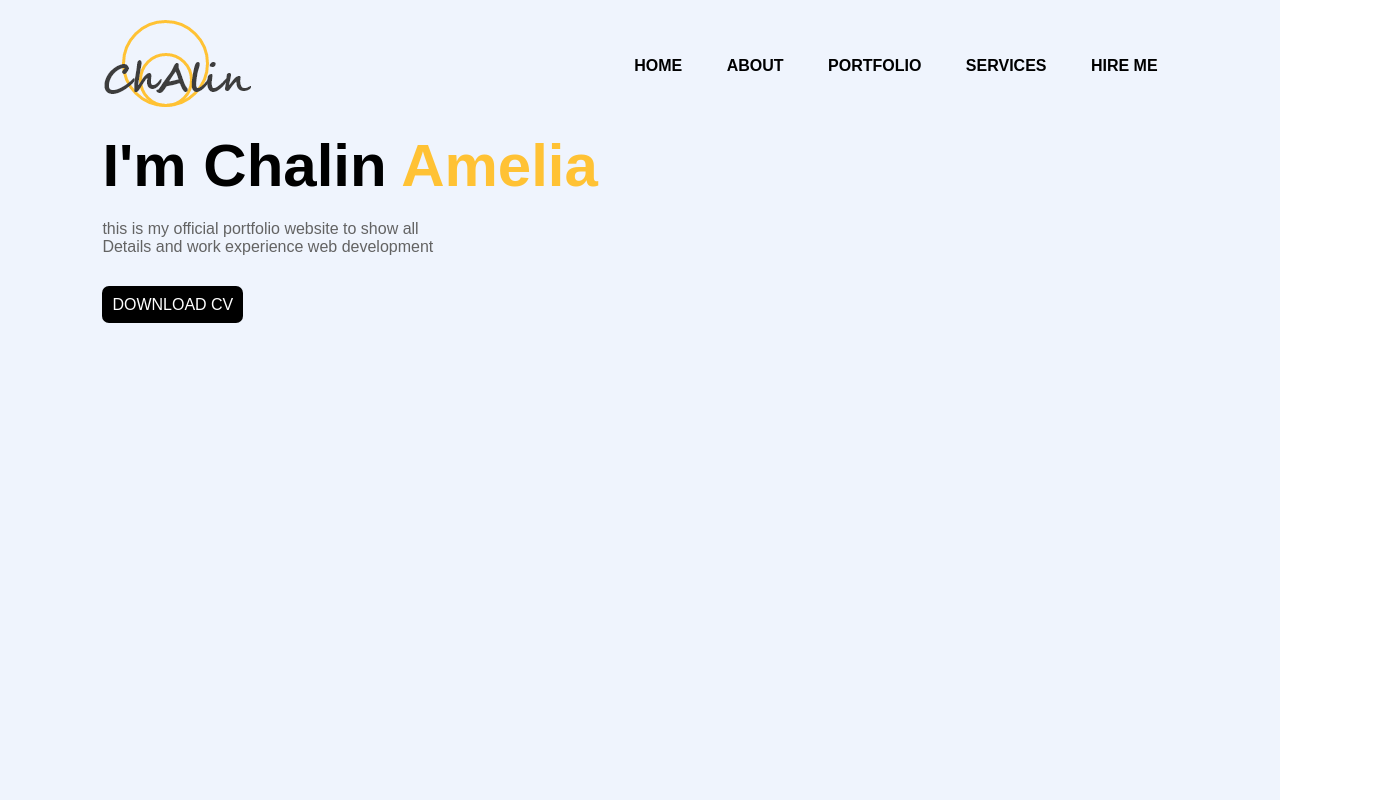
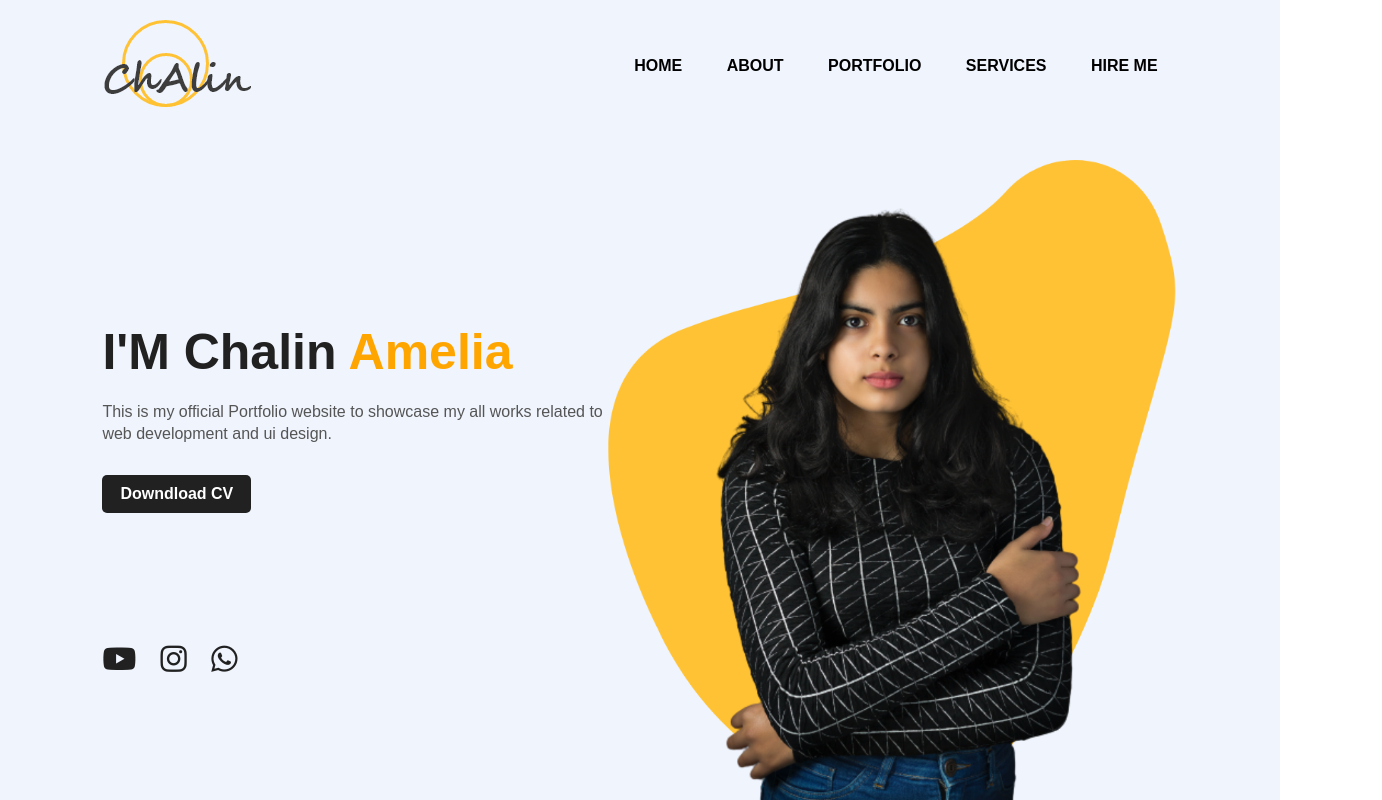
Before and after one commit to alirezatayebinejad/html-css-projects, a plain HTML site: page design 2/index.html in a window 1280 px wide. Shown: the whole page, 1382 px wide, since content can reach past the window. Drawn offline with Linux system fonts and the light colour scheme.

Commit message:
all done

```diff
--- a/design 2/index.html
+++ b/design 2/index.html
@@ -5,6 +5,8 @@
     <meta http-equiv="X-UA-Compatible" content="IE=edge" />
     <meta name="viewport" content="width=device-width, initial-scale=1.0" />
     <link rel="stylesheet" href="styles.css" />
+    <script src="https://kit.fontawesome.com/0e53af926d.js" crossorigin="anonymous"></script>
+
     <title>personal portfolio</title>
   </head>
   <body>
@@ -23,21 +25,24 @@
       </header>
 
       <main>
-        <div class="main-top">
-          <section class="box">
-            <h1>I'm Chalin <span>Amelia</span></h1>
-            <p>
-              this is my official portfolio website to show all <br />
-              Details and work experience web development
-            </p>
-            <a href="#">DOWNLOAD CV</a>
-          </section>
-          <!--
-          <section class="images">
-            <img class="shape" src="shape.png" alt="" />
-            <img class="girl" src="girl.png" alt="" />
-          </section>
-        -->
+        <div class="box">
+          <h1>I'M Chalin <span>Amelia</span></h1>
+          <p>
+            This is my official Portfolio website to showcase my all works
+            related to <br />
+            web development and ui design.
+          </p>
+          <a href="#">Downdload CV</a>
+        </div>
+        <div class="images">
+          <img src="shape.png" class="shape" />
+          <img src="girl.png" class="girl" />
+        </div>
+
+        <div class="social">
+          <a href="#"><i class="fab fa-youtube"></i></a>
+          <a href="#"><i class="fab fa-instagram"></i></a>
+          <a href="#"><i class="fab fa-whatsapp"></i></a>
         </div>
       </main>
     </div>
--- a/design 2/styles.css
+++ b/design 2/styles.css
@@ -37,34 +37,73 @@ nav ul li a:hover {
 
 /* main section */
 
-.main-top {
-  width: 100%;
-  position: relative;
+.box {
+  margin-left: 8%;
+  margin-top: 15%;
 }
-.box {
-position: relative;
-height: 100%;
-left: 8%;
-top: 30 vh;
 
+.box h1 {
+  font-size: 50px;
+  color: #212121;
+  margin-bottom: 20px;
 }
-.box h1{
-  font-size: 60px;
+
+span {
+  color: orange;
 }
-.box span{
-  color: #ffc234;
 
+.box p {
+  color: #555;
+  line-height: 22px;
 }
-.box p{
-  color: rgb(99, 99, 99);
-  margin: 20px 0 40px 0;
+
+.box a {
+  background: #212121;
+  padding: 10px 18px;
+  text-decoration: none;
+  font-weight: bold;
+  color: #fff;
+  display: inline-block;
+  margin: 30px 0;
+  border-radius: 5px;
 }
-.box a{
-  color: white;
-  text-decoration: none;
-  padding: 10px;
-  border-radius: 7px;
-  background-color: black;
-  margin-top: 20px;
 
+.images {
+  width: 45%;
+  height: 80%;
+  position: absolute;
+  bottom: 0;
+  right: 100px;
 }
+
+.images img {
+  height: 100%;
+  position: absolute;
+  left: 50%;
+  bottom: 0;
+  transform: translateX(-50%);
+  transition: bottom 1s, left 1s;
+}
+
+.images:hover .shape {
+  bottom: 40px;
+}
+
+.images:hover .girl {
+  left: 45%;
+}
+
+.social {
+  margin-left: 8%;
+  margin-top: 100px;
+}
+
+.social a {
+  font-size: 30px;
+  color: #212121;
+  margin-right: 20px;
+}
+
+.social a:hover {
+  color: orange;
+}
```
